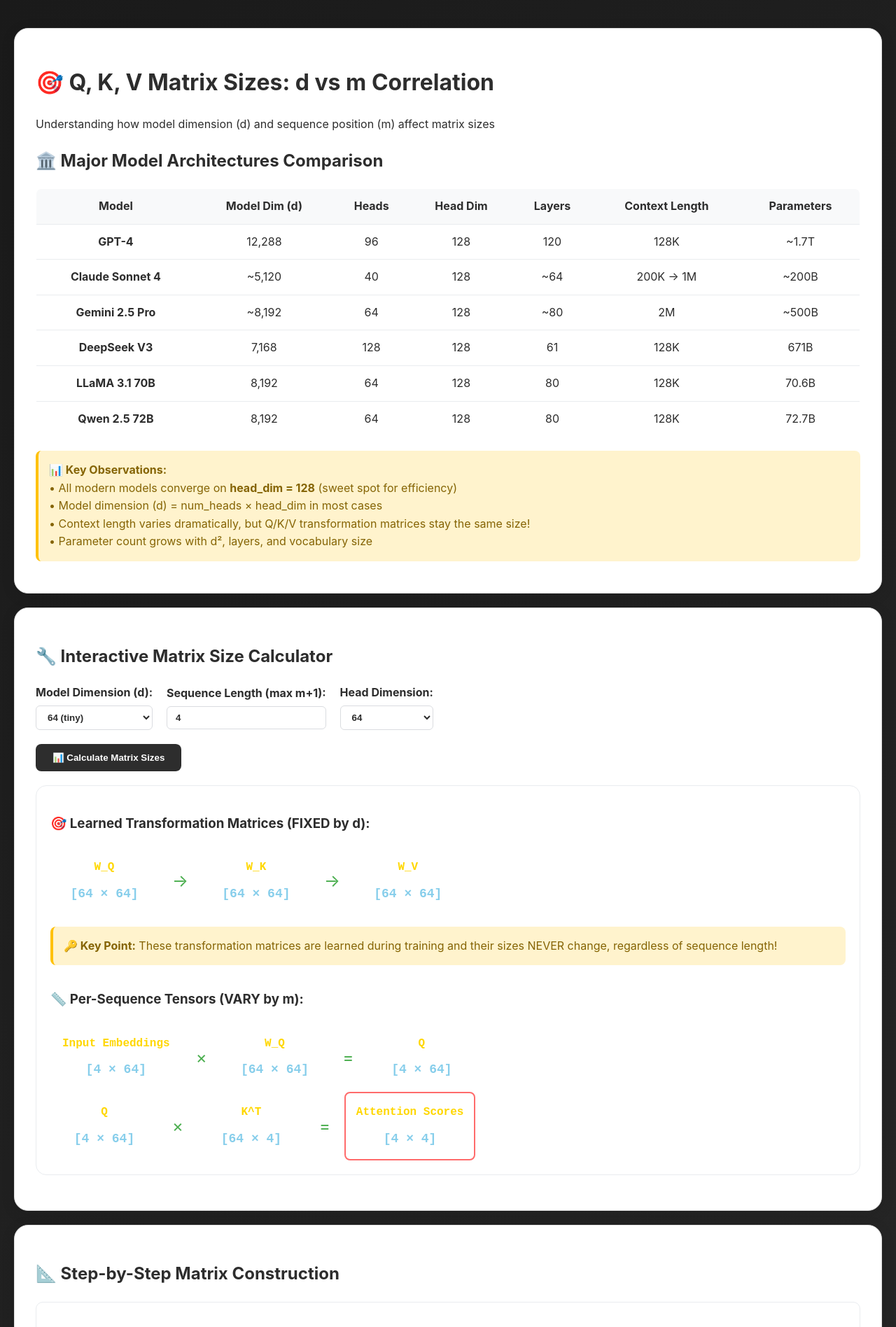
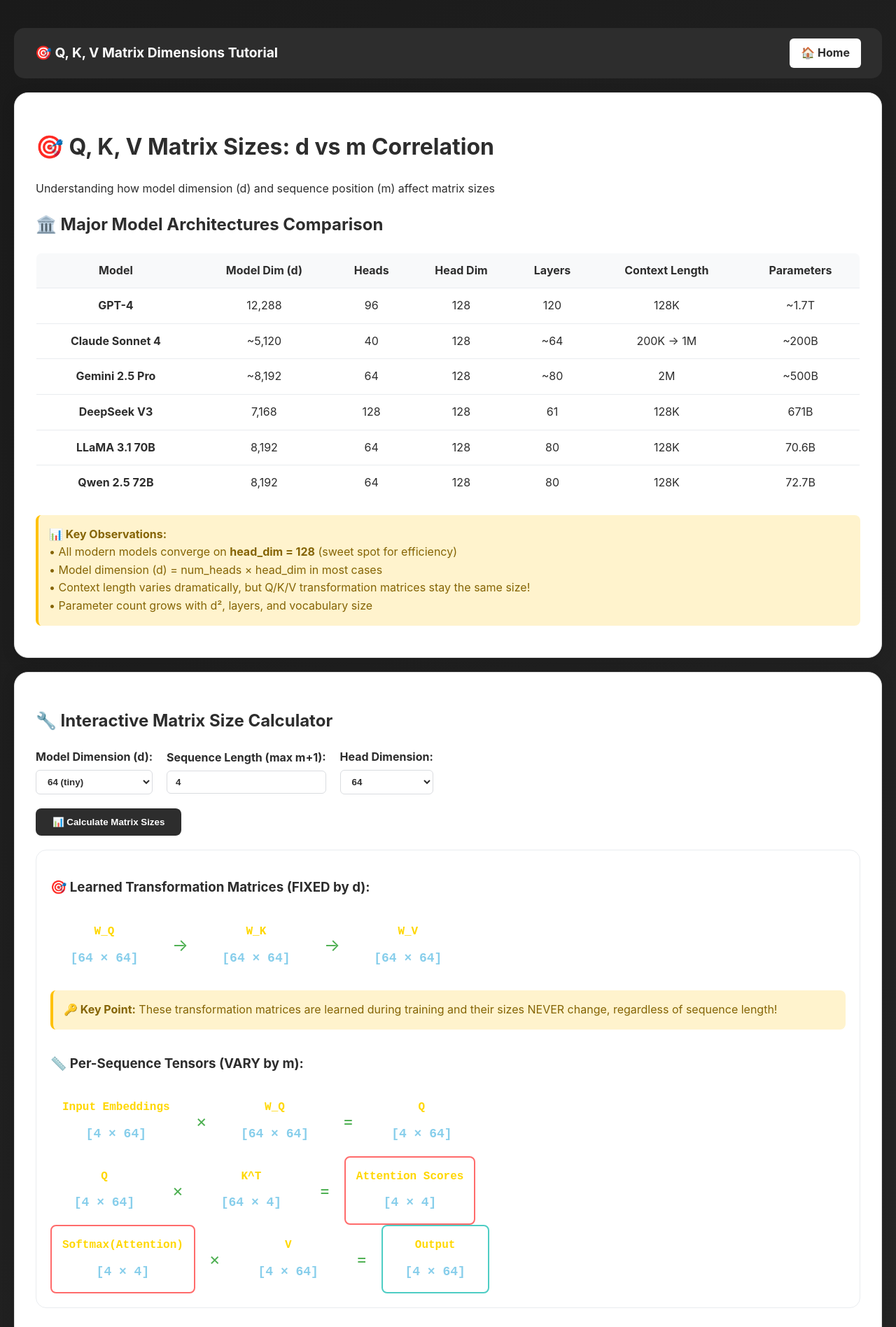
Before and after one commit to profitmonk/visual-ai-tutorials, a plain HTML site: page qkv-matrices.html in a window 1280 px wide. Shown: the top 1896 px of the page at 70% size. Drawn offline with Linux system fonts and the light colour scheme.

Commit message:
Update qkv-matrices.html - added navigation

```diff
--- a/qkv-matrices.html
+++ b/qkv-matrices.html
@@ -23,6 +23,38 @@
             margin: 20px 0;
             border: 1px solid #e0e0e0;
             box-shadow: 0 4px 20px rgba(0, 0, 0, 0.1);
+        }
+
+        .nav-bar {
+            background: #2d2d2d;
+            color: white;
+            padding: 15px 30px;
+            border-radius: 15px;
+            margin: 20px 0;
+            display: flex;
+            justify-content: space-between;
+            align-items: center;
+        }
+
+        .nav-home {
+            background: #ffffff;
+            color: #2d2d2d;
+            padding: 8px 16px;
+            border-radius: 6px;
+            text-decoration: none;
+            font-weight: bold;
+            transition: all 0.3s ease;
+        }
+
+        .nav-home:hover {
+            background: #f8f9fa;
+            transform: translateY(-2px);
+            box-shadow: 0 4px 12px rgba(0, 0, 0, 0.2);
+        }
+
+        .nav-title {
+            font-size: 1.2em;
+            font-weight: bold;
         }
 
         .matrix-visual {
@@ -164,6 +196,11 @@
     </style>
 </head>
 <body>
+    <div class="nav-bar">
+        <div class="nav-title">🎯 Q, K, V Matrix Dimensions Tutorial</div>
+        <a href="index.html" class="nav-home">🏠 Home</a>
+    </div>
+
     <div class="container">
         <h1>🎯 Q, K, V Matrix Sizes: d vs m Correlation</h1>
         <p>Understanding how model dimension (d) and sequence position (m) affect matrix sizes</p>
@@ -384,6 +421,23 @@
                      </div>`;
             html += '</div>';
 
+            html += '<div class="matrix-row">';
+            html += `<div class="matrix" style="border-color: #FF6B6B;">
+                        <div class="matrix-label">Softmax(Attention)</div>
+                        <div class="matrix-size">[${seqLen} × ${seqLen}]</div>
+                     </div>`;
+            html += '<div class="arrow">×</div>';
+            html += `<div class="matrix">
+                        <div class="matrix-label">V</div>
+                        <div class="matrix-size">[${seqLen} × ${dHead}]</div>
+                     </div>`;
+            html += '<div class="arrow">=</div>';
+            html += `<div class="matrix" style="border-color: #4ECDC4;">
+                        <div class="matrix-label">Output</div>
+                        <div class="matrix-size">[${seqLen} × ${dHead}]</div>
+                     </div>`;
+            html += '</div>';
+
             html += '</div>';
 
             document.getElementById('matrixResults').innerHTML = html;
```
